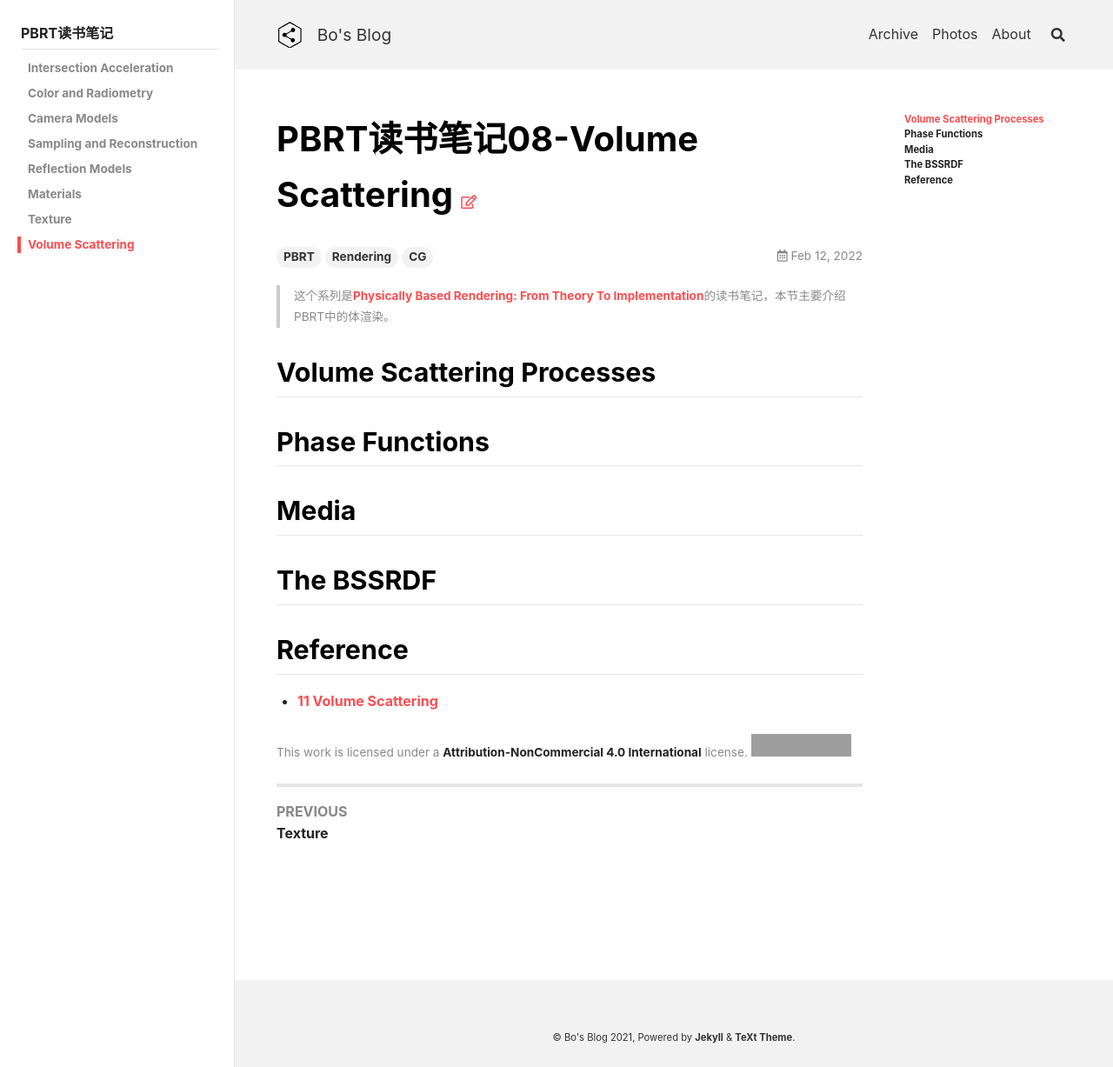
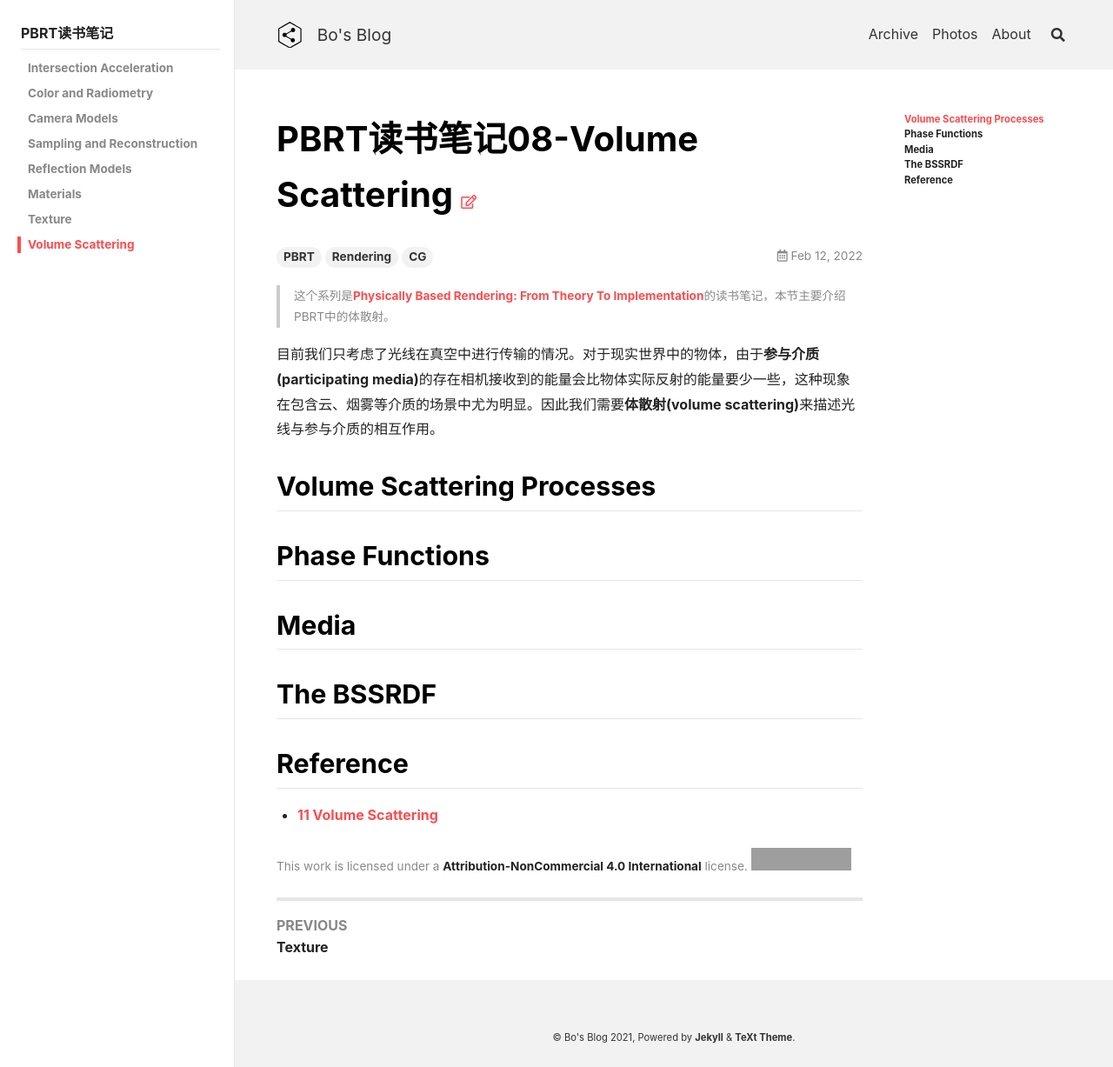
Before and after one commit to peng00bo00/peng00bo00_previous_blog, a Jekyll site: the page built from _posts/2022-02-12-PBRT-NOTES-08.md, in a window 1280 px wide. Shown: the whole page at 87% size. Built offline with Jekyll 4.4.1, drawn with Linux system fonts in a browser that asks for light colours; nearby versions of some CDN libraries; grey boxes are pictures that could not be loaded.

Commit message:
Update 2022-02-12-PBRT-NOTES-08.md

```diff
--- a/_posts/2022-02-12-PBRT-NOTES-08.md
+++ b/_posts/2022-02-12-PBRT-NOTES-08.md
@@ -9,8 +9,10 @@ sidebar:
   nav: PBRT
 ---
 
-> 这个系列是[Physically Based Rendering: From Theory To Implementation](https://pbr-book.org/)的读书笔记，本节主要介绍PBRT中的体渲染。
+> 这个系列是[Physically Based Rendering: From Theory To Implementation](https://pbr-book.org/)的读书笔记，本节主要介绍PBRT中的体散射。
 <!--more-->
+
+目前我们只考虑了光线在真空中进行传输的情况。对于现实世界中的物体，由于**参与介质(participating media)**的存在相机接收到的能量会比物体实际反射的能量要少一些，这种现象在包含云、烟雾等介质的场景中尤为明显。因此我们需要**体散射(volume scattering)**来描述光线与参与介质的相互作用。
 
 ## Volume Scattering Processes
 
```
